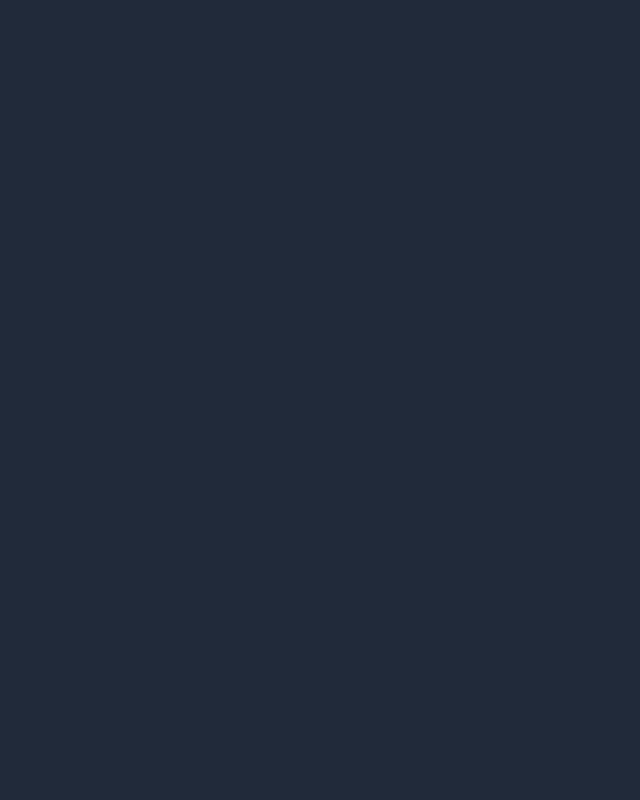
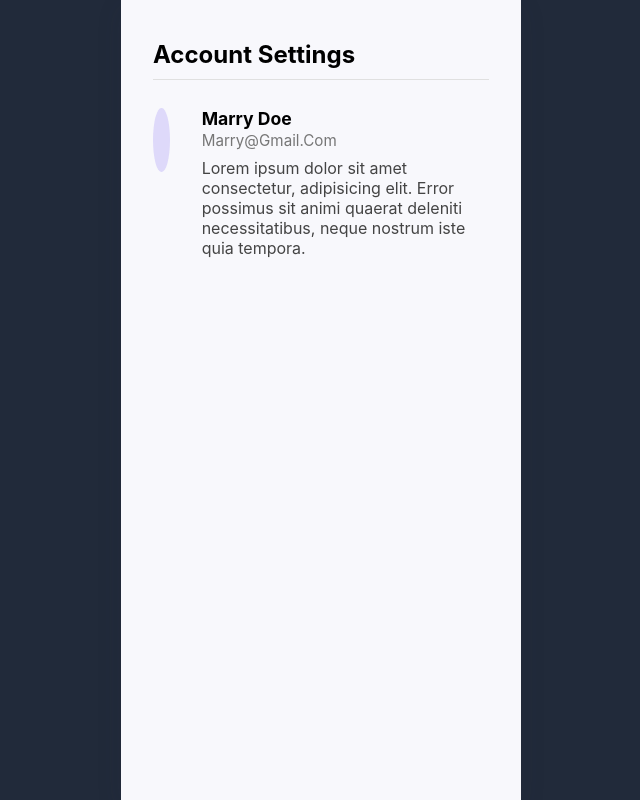
Before and after one commit to Dipin-Grover/Project-1-internship-, a React (Vite) app: page /account in a window 1280 px wide. Before the commit this address had no page. Shown: the whole page, without its empty margins (319-959 px from the left). Built offline with nearby package versions, Linux system fonts and the light colour scheme; the HTML template or start-up script is replaced by a standard one.

Commit message:
added profile page

```diff
--- a/src/App.tsx
+++ b/src/App.tsx
@@ -2,14 +2,16 @@ import React from 'react';
 import { Routes, Route } from 'react-router-dom';
 import Welcome from './pages/Welcome';
 import Register from './pages/Register';
-import Login from './pages/Login'; // <-- Import your Login page component
+import Login from './pages/Login';
+import Profile from './pages/Profile'; // Add this import
 
 function App() {
   return (
     <Routes>
       <Route path="/" element={<Welcome />} />
       <Route path="/register" element={<Register />} />
-      <Route path="/login" element={<Login />} /> {/* Add this line */}
+      <Route path="/login" element={<Login />} />
+      <Route path="/account" element={<Profile />} />  {/* Add this route */}
     </Routes>
   );
 }
--- a/src/index.css
+++ b/src/index.css
@@ -146,3 +146,65 @@ button.create-btn[type="submit"] {
 .login-form-btn:hover {
   background: #7a7484;
 }
+
+
+.profile-card {
+  padding: 40px 32px 32px 32px;
+  min-height: 480px;
+  display: flex;
+  flex-direction: column;
+  justify-content: flex-start;
+  align-items: stretch;
+  box-sizing: border-box;
+}
+
+.account-header {
+  font-size: 1.5rem;
+  font-weight: bold;
+  margin-bottom: 10px;
+  margin-top: 0;
+}
+
+.account-divider {
+  width: 100%;
+  border-bottom: 1px solid #e0e0e0;
+  margin-bottom: 28px;
+}
+
+.account-row {
+  display: flex;
+  flex-direction: row;
+  align-items: flex-start;
+  gap: 24px;
+}
+
+.profile-pic {
+  width: 64px;
+  height: 64px;
+  background: #ded9fa;
+  border-radius: 50%;
+  margin-right: 8px;
+}
+
+.profile-info {
+  display: flex;
+  flex-direction: column;
+  justify-content: center;
+}
+
+.profile-name {
+  font-size: 1.1rem;
+  font-weight: bold;
+  margin-bottom: 2px;
+}
+
+.profile-email {
+  color: #767676;
+  font-size: 0.95rem;
+  margin-bottom: 8px;
+}
+
+.profile-description {
+  color: #444;
+  font-size: 1rem;
+}
--- a/src/pages/Login.tsx
+++ b/src/pages/Login.tsx
@@ -1,10 +1,20 @@
 import React from 'react';
+import { useNavigate } from 'react-router-dom';
 
 const Login: React.FC = () => {
+  const navigate = useNavigate();
+
+  const handleLogin = (e: React.FormEvent) => {
+    e.preventDefault();
+    // Implement authentication logic here
+    // On success:
+    navigate('/account');
+  };
+
   return (
     <div className="welcome-container">
       <div className="welcome-card">
-        <form>
+        <form onSubmit={handleLogin}>
           <h1>Signin to your<br />PopX account</h1>
           <p>Lorem ipsum dolor sit amet consectetur adipisicing elit.</p>
           <div className="form-group">
@@ -21,4 +31,5 @@ const Login: React.FC = () => {
     </div>
   );
 };
+
 export default Login;
--- a/src/pages/Profile.tsx
+++ b/src/pages/Profile.tsx
@@ -1,2 +1,22 @@
-const Profile = () => <div>Profile Page</div>;
+import React from 'react';
+
+const Profile: React.FC = () => (
+  <div className="welcome-container">
+    <div className="welcome-card profile-card">
+      <div className="account-header">Account Settings</div>
+      <div className="account-divider"></div>
+      <div className="account-row">
+        <div className="profile-pic"></div>
+        <div className="profile-info">
+          <div className="profile-name">Marry Doe</div>
+          <div className="profile-email">Marry@Gmail.Com</div>
+          <div className="profile-description">
+            Lorem ipsum dolor sit amet consectetur, adipisicing elit. Error possimus sit animi quaerat deleniti necessitatibus, neque nostrum iste quia tempora.
+          </div>
+        </div>
+      </div>
+    </div>
+  </div>
+);
+
 export default Profile;
```
